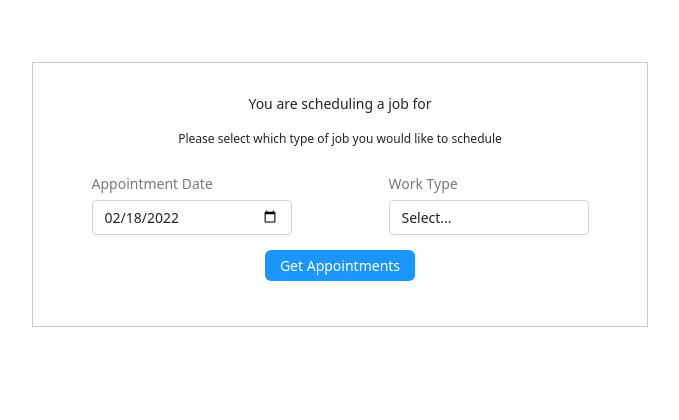
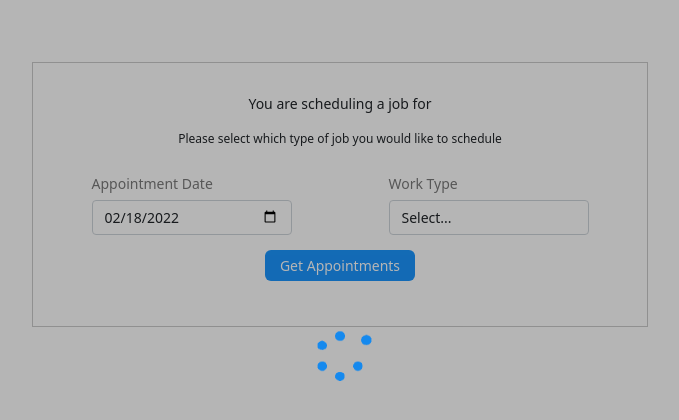
Before and after one commit to smzord/book, a plain HTML site: page index.html in a window 1280 px wide. Shown: the whole page, without its empty margins (300-979 px from the left). Drawn offline with nearby package versions, Linux system fonts and the light colour scheme.

Commit message:
add loader

```diff
--- a/index.html
+++ b/index.html
@@ -12,6 +12,7 @@
     <link rel="stylesheet" href="style.css">
 </head>
 <body>
+    <div class="loader"><img src="img/load.gif" /></div>
     <section class="wrapper">
         <div class="container-fluid">
             <div class="row">
--- a/style.css
+++ b/style.css
@@ -1,3 +1,16 @@
+.loader{
+    position: fixed;
+    width: 100%;
+    left: 0;
+    top: 0;
+    text-align: center;
+    height: 100%;
+    padding: 25%;
+    background: #0000004a;
+}
+.loader img{
+    width: 70px;
+}
 #section2,
 #section3 {
   display: none;
```
